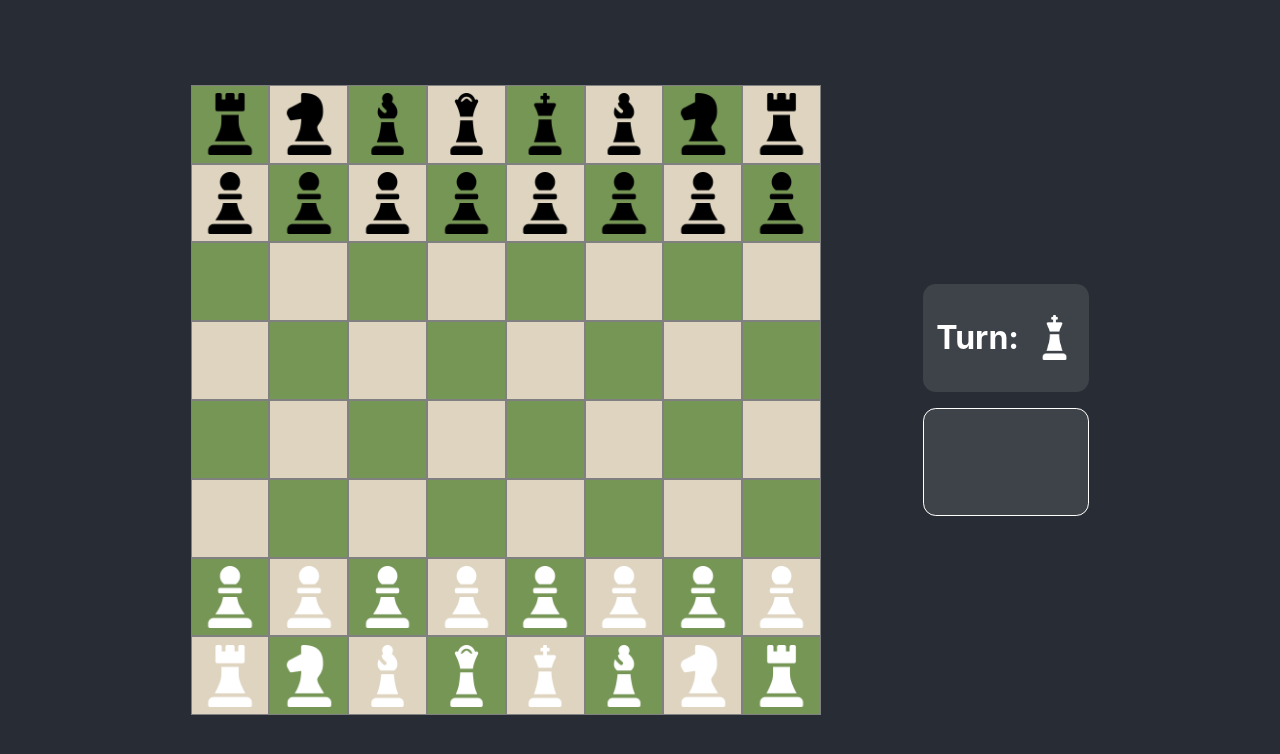
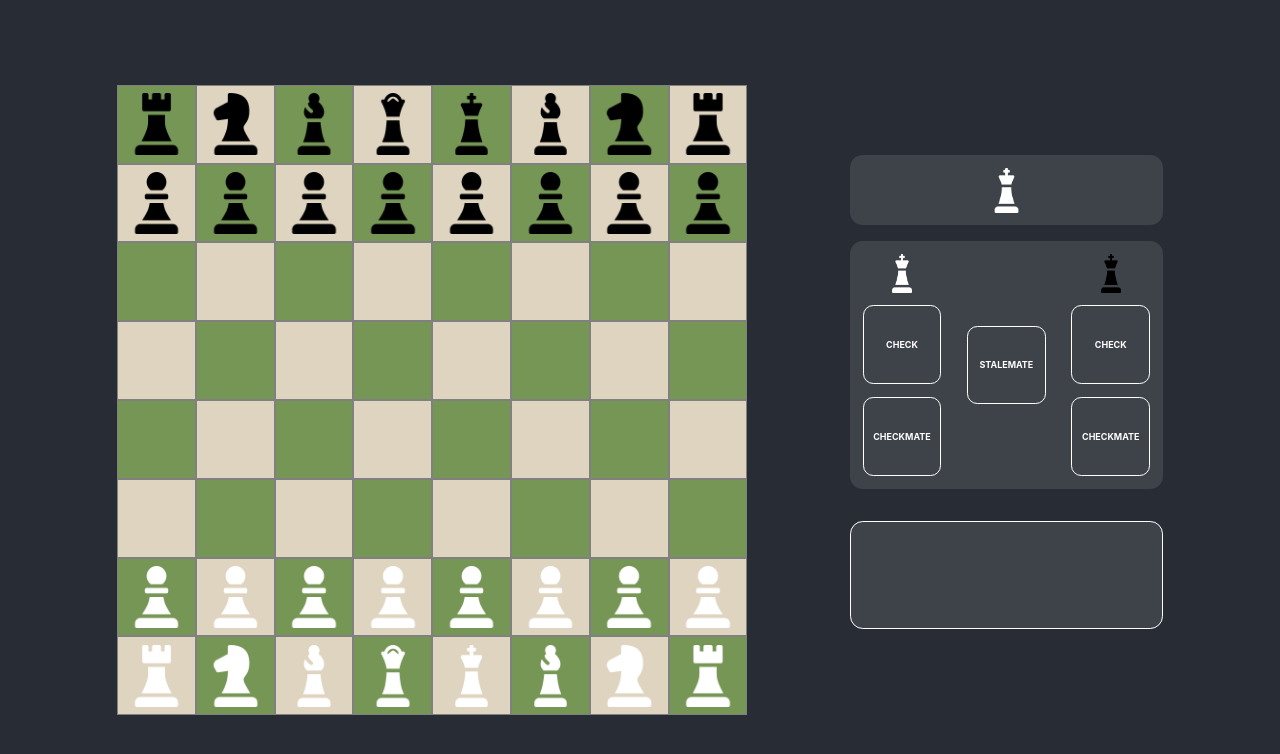
Before and after one commit to AndreaBorg217/chess, a React (Create React App) app: page / in a window 1280 px wide. Shown: the top 754 px of the page. Built offline with nearby package versions, Linux system fonts and the light colour scheme.

Commit message:
ui: added visualisation of game state

```diff
--- a/src/App.css
+++ b/src/App.css
@@ -34,6 +34,7 @@
   flex-direction: column;
   padding-left: 8vw;
   color: white;
+  gap: 2vh;
 }
 
 #turn-container {
@@ -42,13 +43,69 @@
   justify-content: center;
   gap: 1vw;
   padding: 1vw;
-  background-color: #ffffff1a;
+  background-color: rgba(255, 255, 255, 0.1);
   border-radius: 1vw;
 }
 
 #turn-piece, .dead-piece, .swappable-piece {
   width: 3.5vw;
   height: 3.5vw;
+}
+
+#state-container {
+  display: flex;
+  justify-content: space-between;
+  align-items: center;
+  padding: 1vw;
+  background-color: rgba(255, 255, 255, 0.1);
+  border-radius: 1vw;
+}
+
+.colour-state-container {
+  display: flex;
+  flex-direction: column;
+  align-items: center;
+  gap: 1vw;
+}
+
+.colour-state-container img {
+  width: 3vw;
+  height: 3vw;
+}
+
+.colour-check-container,
+.colour-checkmate-container,
+#stale-mate-container {
+  width: 6vw;
+  height: 6vw;
+  border: 1px solid white;
+  border-radius: 0.8vw;
+  display: flex;
+  justify-content: center;
+  align-items: center;
+  font-size: 0.7vw;
+  font-weight: bold;
+  text-transform: uppercase;
+  position: relative;
+}
+
+.colour-check-container::before {
+  content: "CHECK";
+  position: absolute;
+}
+
+.colour-checkmate-container::before {
+  content: "CHECKMATE";
+  position: absolute;
+}
+
+#stale-mate-container::before {
+  content: "STALEMATE";
+  position: absolute;
+}
+
+#stale-mate-container {
+  margin: 0 2vw;
 }
 
 #dead-container {
@@ -82,7 +139,7 @@
   display: flex;
   justify-content: center;
   align-items: center;
-  background-color: #000000b3;
+  background-color: rgba(0, 0, 0, 0.7);
   z-index: 1000;
 }
 
--- a/src/App.tsx
+++ b/src/App.tsx
@@ -6,6 +6,7 @@ import Position from './models/position'
 import GameController from './controller'
 import { Colour } from './constants'
 import Utils from './utils/utils'
+import {GameState} from './constants'
 
 function App() {
   const [controller] = useState<GameController>(new GameController());
@@ -36,9 +37,44 @@ function App() {
 
       <div id="stats-container">
         <div id="turn-container">
-        <h1>Turn:</h1>
+        {/* <h1>Turn:</h1> */}
         <img src={`/assets/images/pieces/${controller.currentTurn}/king.png`} id="turn-piece"/>
         </div>
+
+        <div id="state-container">
+          <div className='colour-state-container'>
+            <img src="/assets/images/pieces/white/king.png"/>
+            <div
+              className='colour-check-container'
+              style={{ backgroundColor: controller.gameStates.get(Colour.WHITE) === GameState.CHECK ? 'green' : 'transparent' }}
+            ></div>
+            <div
+              className='colour-checkmate-container'
+              style={{ backgroundColor: controller.gameStates.get(Colour.WHITE) === GameState.CHECKMATE ? 'green' : 'transparent' }}
+            ></div>
+          </div>
+            <div
+            id='stale-mate-container'
+            style={{
+              backgroundColor:
+              [Colour.WHITE, Colour.BLACK].some(colour => controller.gameStates.get(colour) === GameState.STALEMATE)
+              ? 'green'
+              : 'transparent'
+            }}
+            ></div>
+          <div className='colour-state-container'>
+          <img src="/assets/images/pieces/black/king.png"/>
+            <div
+              className='colour-check-container'
+              style={{ backgroundColor: controller.gameStates.get(Colour.BLACK) === GameState.CHECK ? 'green' : 'transparent'}}
+            ></div>
+            <div
+              className='colour-checkmate-container'
+              style={{ backgroundColor: controller.gameStates.get(Colour.BLACK) === GameState.CHECKMATE ? 'green' : 'transparent'}}
+            ></div>
+          </div>
+        </div>
+
         <div id="dead-container">
           <div className="dead-pieces">
             <div className='colour-dead-pieces'>
@@ -52,9 +88,9 @@ function App() {
               <img key={piece.toString()} src={piece.image} alt={piece.name} className="dead-piece"/>
             ))}
             </div>
-
           </div>
         </div>
+      <div/>
       </div>
 
       {controller.swappablePawn !== undefined && (
--- a/src/controller.tsx
+++ b/src/controller.tsx
@@ -11,6 +11,7 @@ class GameController {
     currentTurn: Colour = Colour.WHITE;
     deadPieces: Map<Colour, Piece[]> = new Map<Colour, Piece[]>();
     kingInCheck: Map<Colour, boolean> = new Map<Colour, boolean>();
+    gameStates: Map<Colour, GameState> = new Map<Colour, GameState>();
     swappablePawn: Pawn | undefined;
     private updateUI?: () => void;
 
@@ -21,6 +22,8 @@ class GameController {
         this.deadPieces.set(Colour.BLACK, []);
         this.kingInCheck.set(Colour.WHITE, false);
         this.kingInCheck.set(Colour.BLACK, false);
+        this.gameStates.set(Colour.WHITE, GameState.PLAY);
+        this.gameStates.set(Colour.BLACK, GameState.PLAY);
         this.swappablePawn = undefined;
     }
 
@@ -65,16 +68,11 @@ class GameController {
             if (clickedCell instanceof Piece && clickedCell.colour === this.getOpponentColour()) {
                 console.log("Killed", clickedCell.toString());
                 this.deadPieces.get(this.getOpponentColour())?.push(clickedCell);
-
             }
 
             // switch turn
             this.switchTurn();
 
-            // check game state
-            let states: Map<Colour, GameState> = new Map<Colour, GameState>();
-            states.set(Colour.WHITE, this.getGameState(Colour.WHITE));
-            states.set(Colour.BLACK, this.getGameState(Colour.BLACK));
             // check if piece was killed
             if (clickedCell instanceof Piece && clickedCell.colour === this.getOpponentColour()) {
                 console.log("Killed", clickedCell.toString());
@@ -110,7 +108,7 @@ class GameController {
     }
 
     private getGameState(checkKingColour: Colour): GameState{
-        // find opponents's king
+        // find king
         let king: Piece | undefined = undefined;
         for(let row = 0; row < ROWS; row++) {
             for(let col = 0; col < COLUMNS; col++) {
@@ -119,6 +117,11 @@ class GameController {
                     break;
                 }
             }
+        }
+
+        if (king === undefined) {
+            console.log(`${checkKingColour} king is in CHECKMATE`);
+            return GameState.CHECKMATE;
         }
 
         // get king's possible moves
@@ -139,26 +142,27 @@ class GameController {
         let kingPossibleMovesKeys: string[] = Array.from(kingPossibleMoves.keys());
         let opponentPossibleMovesKeys: string[] = Array.from(opponentPossibleMoves.keys());
 
-        if (kingPossibleMovesKeys.length === 0) {
-            return GameState.PLAY;
-        }
-
-        const allKingMovesInOpponentMoves = kingPossibleMovesKeys.every(move => opponentPossibleMovesKeys.includes(move));
+        const kingCurrentPositionKey: Position = king!.position;
+        const kingCurrentPositionInOpponentMoves: boolean = opponentPossibleMovesKeys.includes(kingCurrentPositionKey.key());
+        const allKingMovesInOpponentMoves: boolean = kingPossibleMovesKeys.every(move => opponentPossibleMovesKeys.includes(move));
         // if king current position is not in check && all king moves are in opponent moves -> stalemate
-        if (!this.kingInCheck.get(checkKingColour) && allKingMovesInOpponentMoves) {
+        if (!this.kingInCheck.get(checkKingColour) && ((kingPossibleMovesKeys.length > 0 && allKingMovesInOpponentMoves) || (kingPossibleMovesKeys.length === 0 && kingCurrentPositionInOpponentMoves))) {
             console.log("Game is in STALEMATE");
             return GameState.STALEMATE;
         }
         // if king already in check && all king moves are in opponent moves -> checkmate
         if (this.kingInCheck.get(checkKingColour) && allKingMovesInOpponentMoves) {
-            // mark intersection of king moves and opponent moves in red
-            // mark rest of opponent moves in orange
+            // mark opponent moves in red
+            for (let key of opponentPossibleMovesKeys) {
+                const position: Position = opponentPossibleMoves.get(key)!;
+                this.board.backgroundColours[position.row][position.col] = BOARD_KILL;
+            }
             console.log(`${checkKingColour} king is in CHECKMATE`);
             return GameState.CHECKMATE
         }
-        // if some king moves are in opponent moves -> check
-        let kingOpponentMovesIntersection: string[] = kingPossibleMovesKeys.filter(move => opponentPossibleMovesKeys.includes(move));
-        if(kingOpponentMovesIntersection.length > 0) {
+        // if king current position is in opponent moves -> check
+        // let kingOpponentMovesIntersection: string[] = kingPossibleMovesKeys.filter(move => opponentPossibleMovesKeys.includes(move));
+        if(kingCurrentPositionInOpponentMoves) {
             console.log(`${checkKingColour} king is in CHECK`);
             this.kingInCheck.set(checkKingColour, true);
             return GameState.CHECK;
@@ -185,12 +189,16 @@ class GameController {
     }
 
     private switchTurn() {
+        // check game state
+        this.gameStates.set(Colour.WHITE, this.getGameState(Colour.WHITE));
+        this.gameStates.set(Colour.BLACK, this.getGameState(Colour.BLACK));
+        // switch turn
         this.currentTurn = this.getOpponentColour();
         console.log("Switched turn to", this.currentTurn);
         this.swappablePawn = undefined;
         this.selectedPiece = undefined;
         console.log("Cleared selected piece");
-        this.board.setBoardColours();
+        this.board.setBoardColours(); // reset board colours
     }
 
 }
```
Lines whose indentation alone changed are shown as unchanged.
